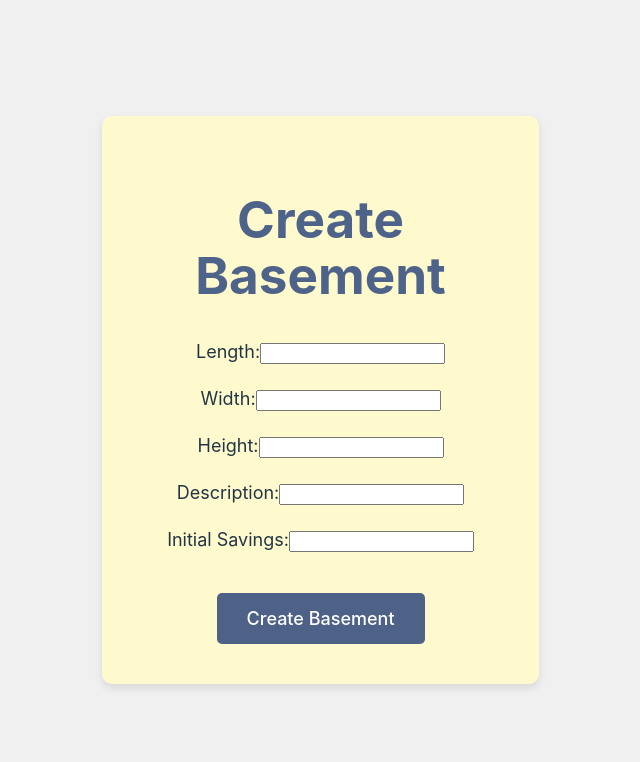
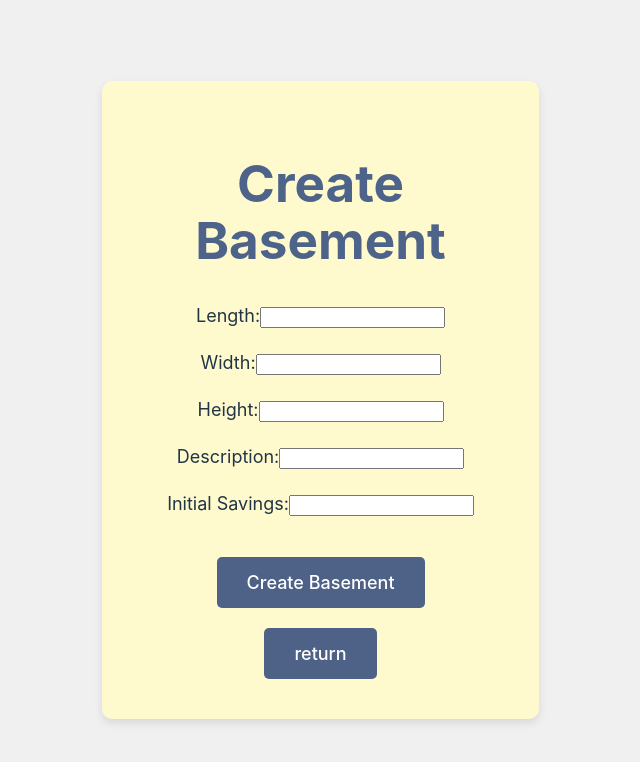
Before and after one commit to stump297/Basement-Bank-, a React (Vite) app in the folder client/: page /create in a window 1280 px wide. Shown: the top 762 px of the page, without its empty margins (283-923 px from the left). Built offline with nearby package versions, Linux system fonts and the light colour scheme; no server answers.

Commit message:
return/logout buttons added

```diff
--- a/client/src/pages/CreateBasement.jsx
+++ b/client/src/pages/CreateBasement.jsx
@@ -44,7 +44,14 @@ const CreateBasement = () => {
     }
   };
 
+const handlereturn = () => {
+  try {
+    window.location.assign('/my-basements');
+  }catch (error) {
 
+      console.error('Error in moving:', error);
+    }
+}
 
 
   return (
@@ -96,6 +103,8 @@ const CreateBasement = () => {
         />
       </div>
       <button className="create-button" onClick={handleCreate}>Create Basement</button>
+      <br></br>
+      <button className="return-button" onClick={handlereturn}>return</button>
     </div>
   );
 };
--- a/client/src/pages/MyBasements.jsx
+++ b/client/src/pages/MyBasements.jsx
@@ -10,6 +10,13 @@ function MyBasements() {
   if (loading) return <p>Loading...</p>;
   if (error) return <p>Error: {error.message}</p>;
 
+  const handlelogout = () => {
+    try {
+      window.location.assign('/');
+    }catch (error) {
+        console.error('Error in moving:', error);
+      }
+  }
 console.log(data.getRooms.length)
   return (
     <div className="my-basements">
@@ -19,7 +26,7 @@ console.log(data.getRooms.length)
 
           {data.getRooms?.map((basement) => (
             <li key={basement.id}>
-              <Link to={`/view-basement/${basement.id}`}><button>View</button></Link>
+              <Link to={`/Basement`}><button>View</button></Link>
             </li>
           ))}
         </ol>
@@ -29,6 +36,9 @@ console.log(data.getRooms.length)
       }
 
       <Link to="/create"><button>Add New Basement</button></Link>
+      <br></br>
+      <button className="logout-button" onClick={handlelogout}>logout</button>
+
     </div>
   );
 }
--- a/client/src/pages/css/CreateBasement.css
+++ b/client/src/pages/css/CreateBasement.css
@@ -46,6 +46,17 @@ select {
   margin-top: 20px;
 }
 
+.return-button{
+  background-color:#0d2b70ba;
+  color: white;
+  padding: 15px 30px;
+  border: none;
+  border-radius: 5px;
+  font-size: large;
+  cursor: pointer;
+  margin-top: 20px;
+}
+
 .create-button:hover {
   background-color: #42c131;
 }
```
